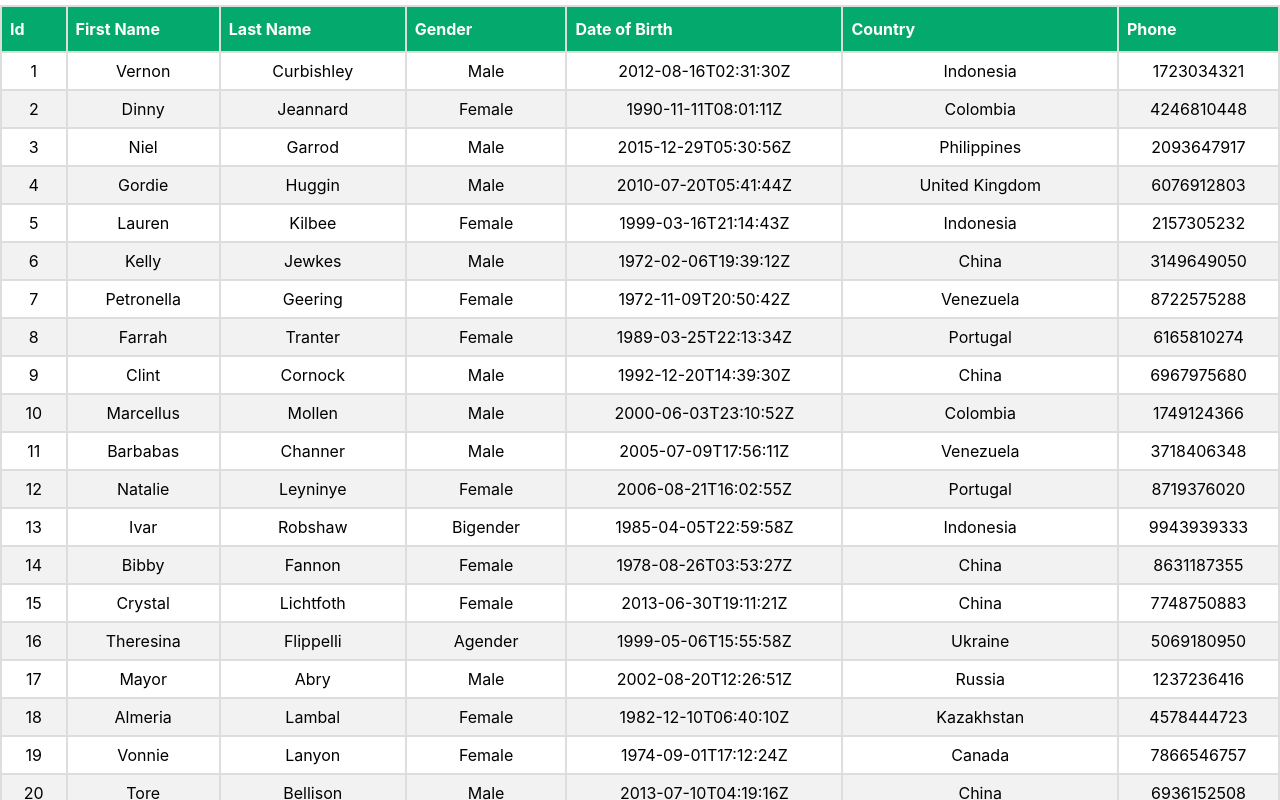
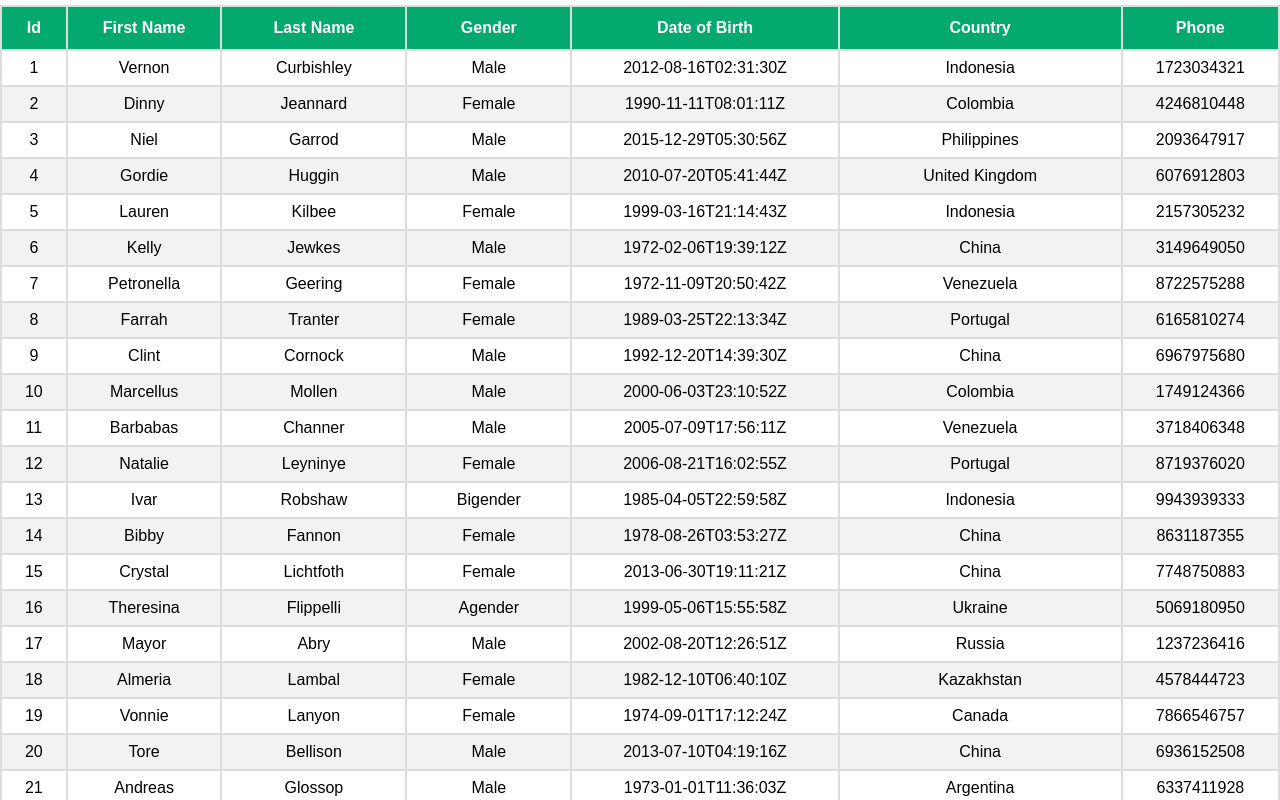
Before and after one commit to Sandiego17/react-table-demo, a React (Create React App) app: page / in a window 1280 px wide. Shown: the top 800 px of the page. Built offline with nearby package versions, Linux system fonts and the light colour scheme.

Commit message:
update: table css file

```diff
--- a/src/components/BasicTable.css
+++ b/src/components/BasicTable.css
@@ -1,5 +1,5 @@
 table {
-  /* font-family: Arial, Helvetica, sans-serif; */
+  font-family: Arial, Helvetica, sans-serif;
   border-collapse: collapse;
   width: 100%;
   margin: 5px 0;
@@ -17,7 +17,7 @@ table tr:hover {background-color: #ddd;}
 table th {
   padding-top: 12px;
   padding-bottom: 12px;
-  text-align: left;
+  text-align: center;
   background-color: #04AA6D;
   color: white;
 }
```
